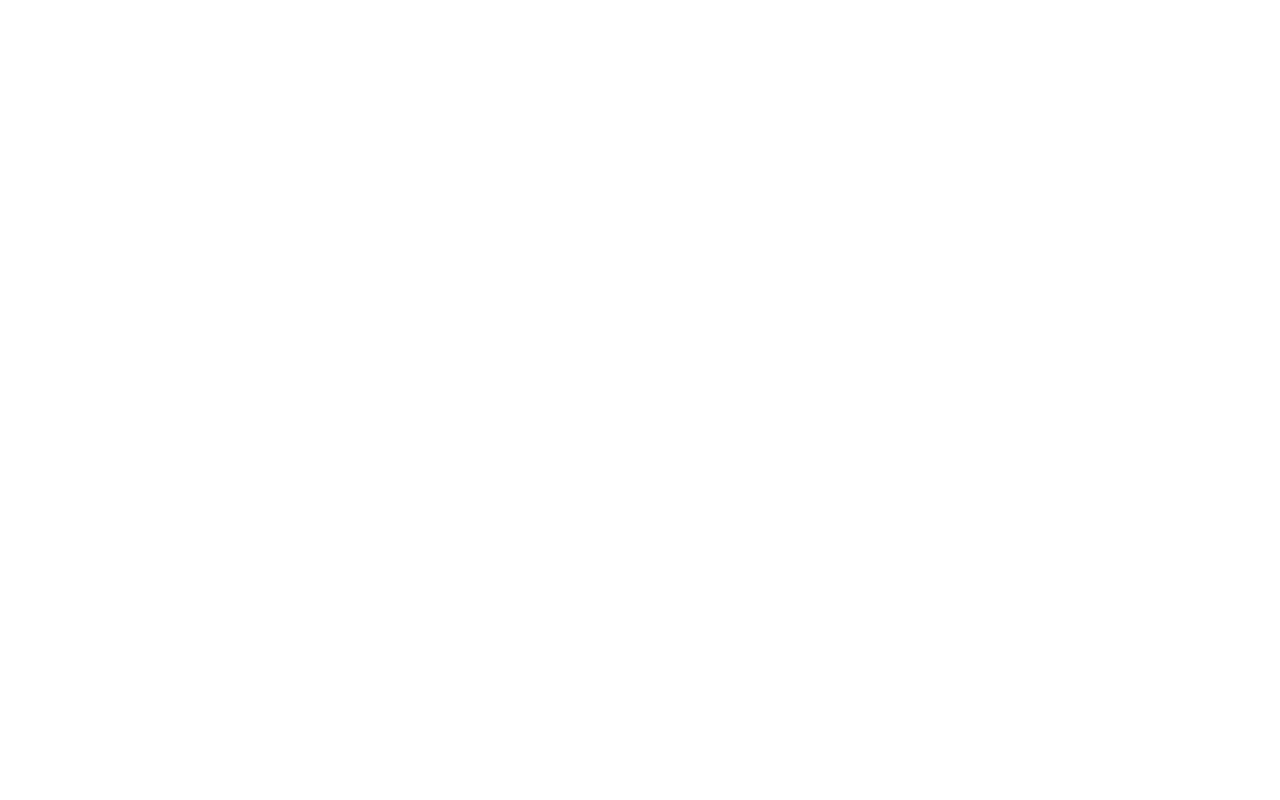
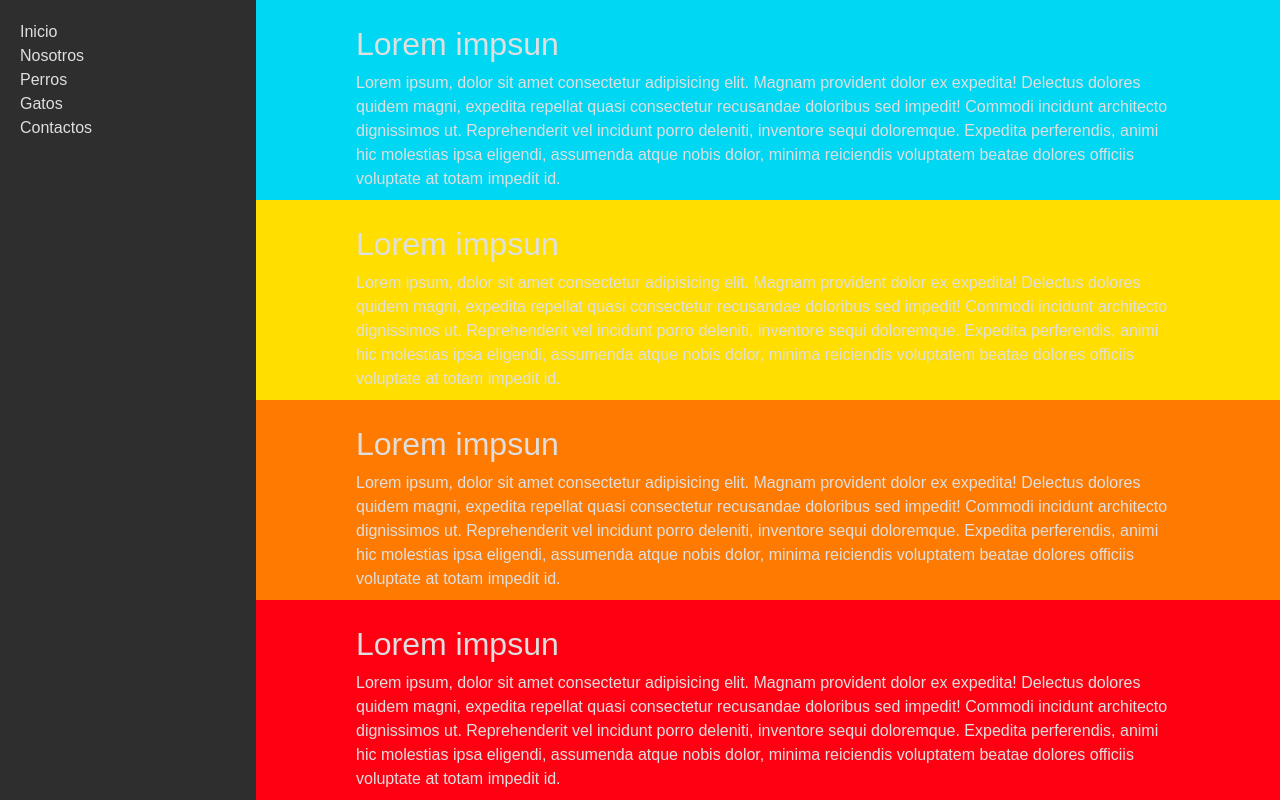
Before and after one commit to 66Willy99/act-2, a plain HTML site: page index.html in a window 1280 px wide. Drawn offline with nearby package versions, Linux system fonts and the light colour scheme.

Commit message:
se agregaron estilos

```diff
--- /dev/null
+++ b/assets/css/styles.css
@@ -0,0 +1,23 @@
+.col-20{
+    width: 20vw;
+}
+.col-80{
+    width: 80vw;
+}
+.height-25{
+    height: 25vh;
+}
+.nav-bar ul{
+    padding: 20px 20px;
+    list-style: none;
+}
+.bg-color{
+    background-color: rgb(46, 46, 46);
+}
+.text{
+    color: rgb(223, 223, 223);
+    font-family: sans-serif;
+}
+.container{
+    padding: 25px 100px;
+}
--- a/index.html
+++ b/index.html
@@ -5,16 +5,29 @@
     <meta name="viewport" content="width=device-width, initial-scale=1.0">
     <title>Web0s</title>
     <link href="https://cdn.jsdelivr.net/npm/bootstrap@5.3.3/dist/css/bootstrap.min.css" rel="stylesheet" integrity="sha384-QWTKZyjpPEjISv5WaRU9OFeRpok6YctnYmDr5pNlyT2bRjXh0JMhjY6hW+ALEwIH" crossorigin="anonymous">
+    <link rel="stylesheet" href="assets/css/styles.css">
 </head>
-<body>
-    <header>
-        <nav></nav>
+<body class="d-flex flex-row bg-color text">
+    <header class="col-20">
+        <nav class="nav-bar">
+            <ul >
+                <li>Inicio</li>
+                <li>Nosotros</li>
+                <li>Perros</li>
+                <li>Gatos</li>
+                <li>Contactos</li>
+            </ul>
+        </nav>
     </header>
-    <section>
-        <div class="container"></div>
-        <div class="container"></div>
-        <div class="container"></div>
-        <div class="container"></div>
+    <section class="col-80">
+        <div class="container height-25" style="background-color: rgb(0, 215, 243)"><h2>Lorem impsun</h2>Lorem ipsum, dolor sit amet consectetur adipisicing elit. Magnam provident dolor ex expedita! Delectus dolores quidem magni, expedita repellat quasi consectetur recusandae doloribus sed impedit! Commodi incidunt architecto dignissimos ut.
+        Reprehenderit vel incidunt porro deleniti, inventore sequi doloremque. Expedita perferendis, animi hic molestias ipsa eligendi, assumenda atque nobis dolor, minima reiciendis voluptatem beatae dolores officiis voluptate at totam impedit id.</div>
+        <div class="container height-25" style="background-color: rgb(255, 222, 0)"><h2>Lorem impsun</h2>Lorem ipsum, dolor sit amet consectetur adipisicing elit. Magnam provident dolor ex expedita! Delectus dolores quidem magni, expedita repellat quasi consectetur recusandae doloribus sed impedit! Commodi incidunt architecto dignissimos ut.
+        Reprehenderit vel incidunt porro deleniti, inventore sequi doloremque. Expedita perferendis, animi hic molestias ipsa eligendi, assumenda atque nobis dolor, minima reiciendis voluptatem beatae dolores officiis voluptate at totam impedit id.</div>
+        <div class="container height-25" style="background-color: rgb(255,122,0)"><h2>Lorem impsun</h2>Lorem ipsum, dolor sit amet consectetur adipisicing elit. Magnam provident dolor ex expedita! Delectus dolores quidem magni, expedita repellat quasi consectetur recusandae doloribus sed impedit! Commodi incidunt architecto dignissimos ut.
+        Reprehenderit vel incidunt porro deleniti, inventore sequi doloremque. Expedita perferendis, animi hic molestias ipsa eligendi, assumenda atque nobis dolor, minima reiciendis voluptatem beatae dolores officiis voluptate at totam impedit id.</div>
+        <div class="container height-25" style="background-color: rgb(255,0,18)"><h2>Lorem impsun</h2>Lorem ipsum, dolor sit amet consectetur adipisicing elit. Magnam provident dolor ex expedita! Delectus dolores quidem magni, expedita repellat quasi consectetur recusandae doloribus sed impedit! Commodi incidunt architecto dignissimos ut.
+        Reprehenderit vel incidunt porro deleniti, inventore sequi doloremque. Expedita perferendis, animi hic molestias ipsa eligendi, assumenda atque nobis dolor, minima reiciendis voluptatem beatae dolores officiis voluptate at totam impedit id.</div>
     </section>
     <script src="https://cdn.jsdelivr.net/npm/bootstrap@5.3.3/dist/js/bootstrap.bundle.min.js" integrity="sha384-YvpcrYf0tY3lHB60NNkmXc5s9fDVZLESaAA55NDzOxhy9GkcIdslK1eN7N6jIeHz" crossorigin="anonymous"></script>
 </body>
```
